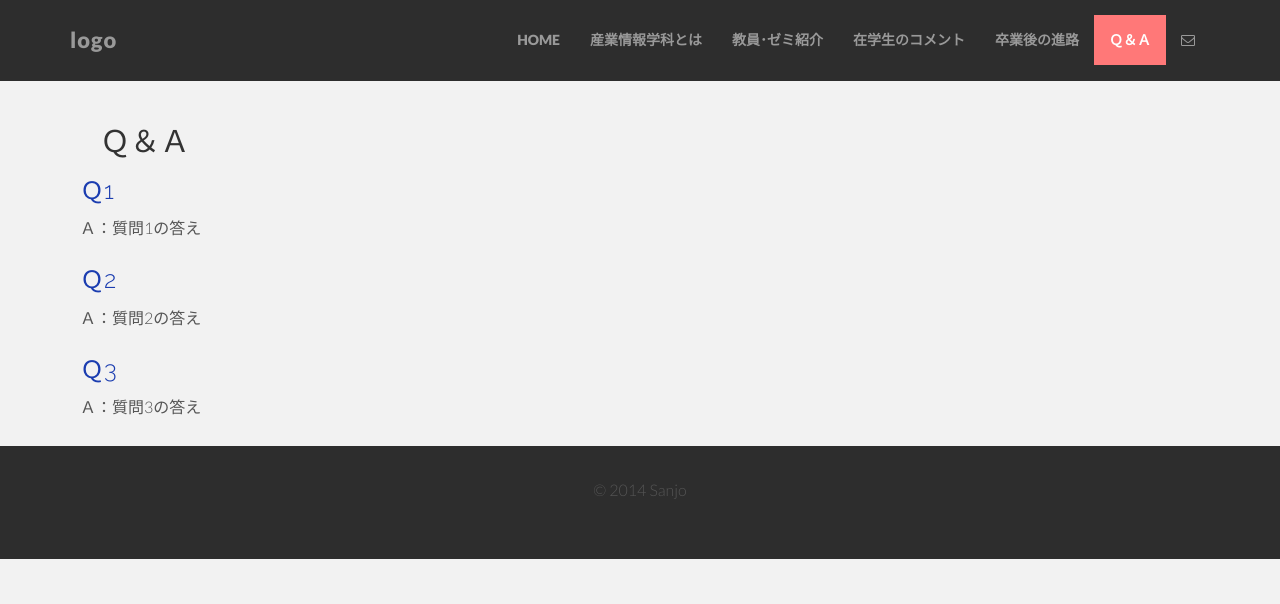
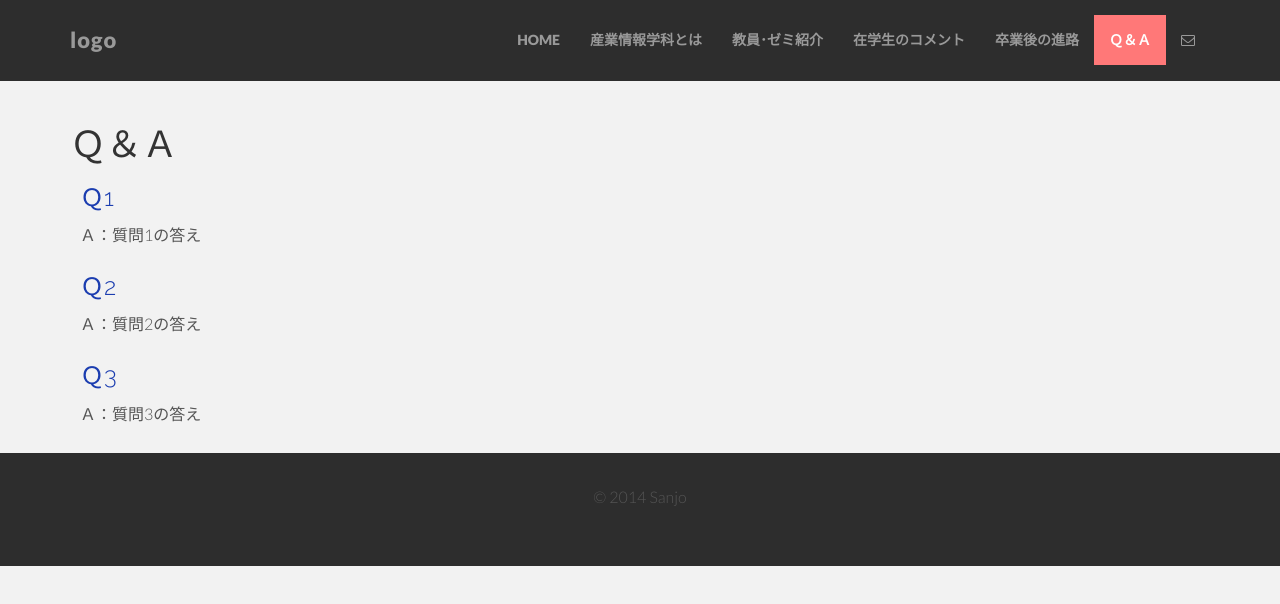
Before and after one commit to NakanishiTetsuhiro/enokawa.github.io, a plain HTML site: page qanda.html in a window 1280 px wide. Drawn offline with nearby package versions, Linux system fonts and the light colour scheme.

Commit message:
typo fix

```diff
--- a/qanda.html
+++ b/qanda.html
@@ -54,20 +54,14 @@
 
 <div class="container w">
 
-<h2>　Ｑ＆Ａ</h2>
+<h1>Ｑ＆Ａ</h1>
 <div id="accordion">
 	<h3>Ｑ1</h3>
-<div>
 	<p>Ａ：質問1の答え</p>
-</div>
 	<h3>Ｑ2</h3>
-<div>
 	<p>Ａ：質問2の答え</p>
-</div>
 	<h3>Ｑ3</h3>
-<div>
 	<p>Ａ：質問3の答え</p>
-</div>
 </div>
 
 
```
Also changed, not shown: zemi.html (+2 -1 lines). Lines whose indentation alone changed are shown as unchanged.
